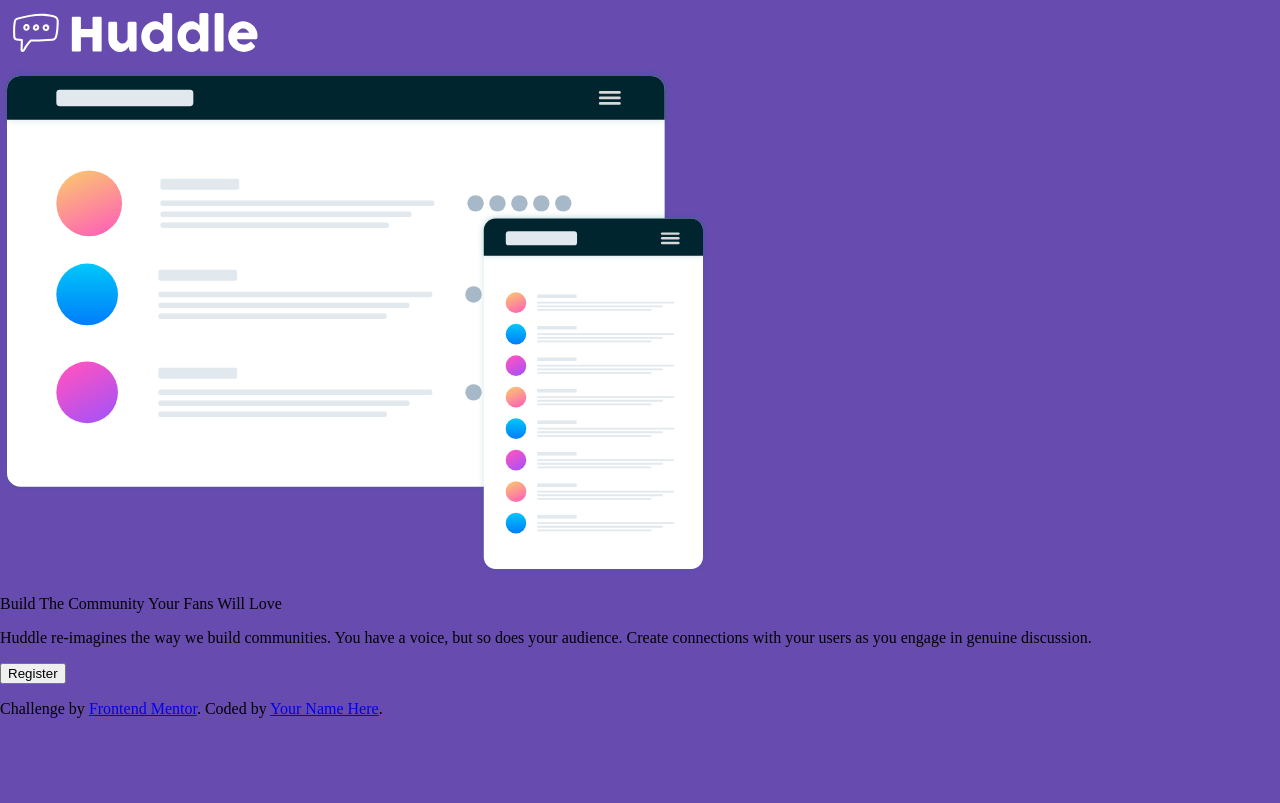
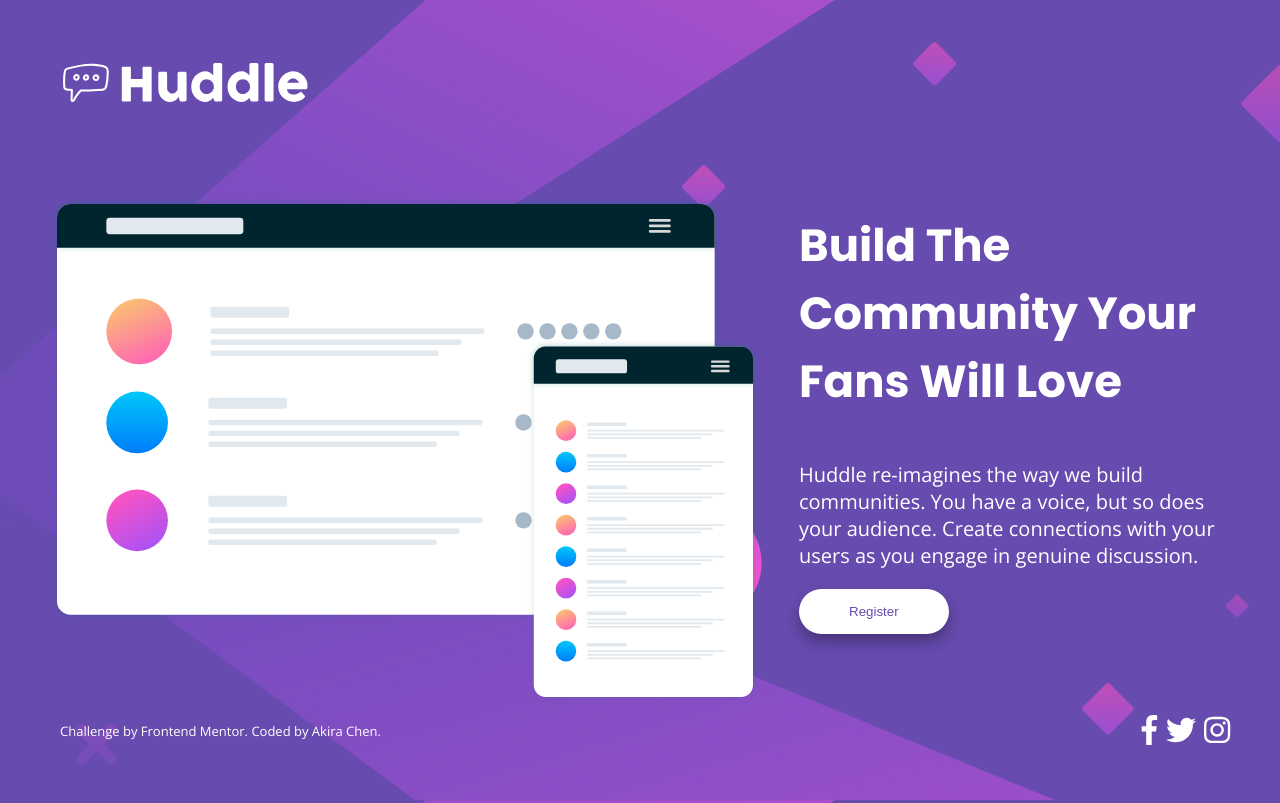
Before and after one commit to natersland/BC1-Huddle-landing-page, a plain HTML site: page index.html in a window 1280 px wide. Drawn offline with nearby package versions, Linux system fonts and the light colour scheme.

Commit message:
Start Use Git

```diff
--- a/index.html
+++ b/index.html
@@ -12,43 +12,43 @@
 
   <!-- CSS File-->
   <link rel="stylesheet" href="style.css">
+
+  <!--Google Font-->
+  <link
+    href="https://fonts.googleapis.com/css2?family=Open+Sans:wght@300;400;700;800&family=Poppins:wght@300;400;500;700;800;900&display=swap"
+    rel="stylesheet">
+
+  <!--Font Awesome-->
+  <script defer src="https://use.fontawesome.com/releases/v5.0.7/js/all.js"></script>
+
+
 </head>
 
 <body>
-
-
   <div class="grid">
-    <!-- Nav Bar -->
-    <section id="navbar">
-      <div class="nav-bar">
-        <img src="/images/logo.svg" alt="brand-logo">
+    <div class="navbar">
+      <img src="/images/logo.svg" alt="brand logo" class="brand-logo">
     </div>
-    </section>
-    <!-- Title -->
-    <section id="title">
     <div class="grid-title-image">
       <img src="/images/illustration-mockups.svg" alt="" class="title-image">
     </div>
-    </section>
-    <!-- Text Title  -->
-    <section id="title-text">
-      <div class="title-text">
+    <div class="title-textbox">
       <p class="title-text-header">Build The Community Your Fans Will Love</p>
       <p class="title-text-text">Huddle re-imagines the way we build communities. You have a voice, but so does your
         audience.
         Create connections with your users as you engage in genuine discussion.</p>
-        <!-- Register Button  -->
       <button type="button" class="btn-register">Register</button>
+
     </div>
-    </section>
-    <!-- Footer -->
     <div class="footer">
-      <footer>
       <p class="attribution">
         Challenge by <a href="https://www.frontendmentor.io?ref=challenge" target="_blank">Frontend Mentor</a>.
-          Coded by <a href="#">Your Name Here</a>.
-        </p>
-      </footer>
+        Coded by <a href="#">Akira Chen</a>.</p>
+    </div>
+    <div class="social">
+      <i class="fab fa-facebook-f"></i>
+      <i class="fab fa-twitter"></i>
+      <i class="fab fa-instagram"></i>
     </div>
   </div>
 </body>
--- a/style.css
+++ b/style.css
@@ -1,4 +1,81 @@
 body {
     background-color: hsl(257, 40%, 49%);
-    margin: auto;
+    background-image: url("/images/bg-desktop.svg");
+    margin: 0;
+    padding: 0;
+    color: white;
+    font-family: 'Open Sans', sans-serif;
+    font-weight: lighter;
+    font-size: 20px;
 }
+
+a {
+    text-decoration: none;
+    color: white;
+}
+
+/* Grid */
+.grid {
+    display: grid;
+    grid-template-columns: auto;
+    grid-template-rows: 67px minmax(160px, auto) auto;
+    grid-template-areas:
+    'navbar navbar'
+    'pic content'
+    'footer social';
+    margin: 50px;
+}
+
+/* Nav Bar */
+.nav-bar {
+    grid-area: navbar;
+}
+
+/* Content*/
+.grid-title-image {
+    padding-top: 80px;
+    grid-area: pic;
+    padding-right: 40px;
+}
+.title-textbox {
+    padding-top: 50px;
+    grid-area: content;
+}
+.title-text-header {
+    font-family: 'Poppins', sans-serif;
+    font-weight: bold;
+    font-size: 45px;
+}
+
+.btn-register {
+    padding: 15px 50px;
+    border-radius: 50px;
+    color: hsl(257, 40%, 49%);
+    background-color: white;
+    box-shadow: 0px 8px 15px rgba(0, 0, 0, 0.3);
+    border: none;
+    transition: all 0.3s ease 0s;
+
+}
+.btn-register:hover {
+    background-color: hsl(300, 69%, 71%);
+    cursor: pointer;
+}
+
+/* Footer */
+.footer {
+    grid-area: footer;
+    padding-left: 10px;
+    justify-content: right;
+    font-size: small;
+
+}
+
+/*Social Media */
+.social {
+    grid-area: social;
+    font-size: 30px;
+    text-align: right;
+}
+.fab {
+}
```
Lines whose indentation alone changed are shown as unchanged.
